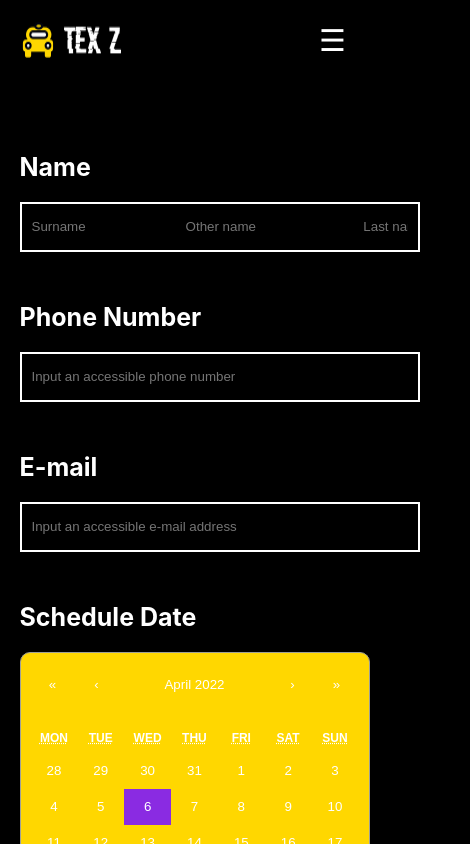
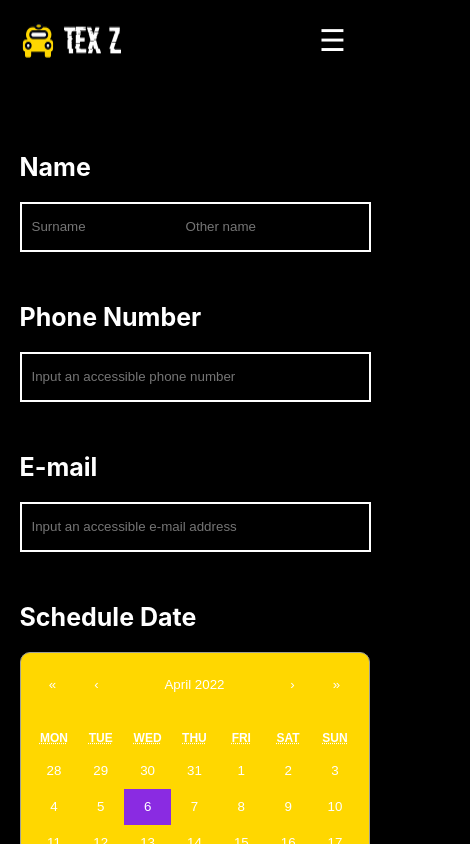
Before and after one commit to Tobbeycc1/abcde, a React (Create React App) app: page /partner in a window 390 px wide. Shown: the top 844 px of the page, 470 px wide, since content can reach past the window. Built offline with nearby package versions, Linux system fonts and the light colour scheme.

Commit message:
Fixed partner's form media query

```diff
--- a/src/Partner.module.css
+++ b/src/Partner.module.css
@@ -2,8 +2,7 @@
   position: absolute;
   top: 18vh;
   left: 5%;
-  right: 5%
-  ;
+  right: 5%;
   z-index: -2;
 }
 .label {
--- a/src/partnersForm.module.css
+++ b/src/partnersForm.module.css
@@ -18,3 +18,16 @@
   -moz-appearance: none;
   appearance: none;
 }
+@media screen and (max-width: 900px){
+  .input {
+    color: white;
+    width: 90vw;
+    height: 50px;
+    background: none;
+    border: 2px solid white;
+    padding: 10px;
+    margin-bottom: 50px;
+
+
+  }
+}
```
Also changed, not shown: src/Partner.js (line endings or trailing spaces), src/notLaptopMedia.module.css (line endings or trailing spaces).
